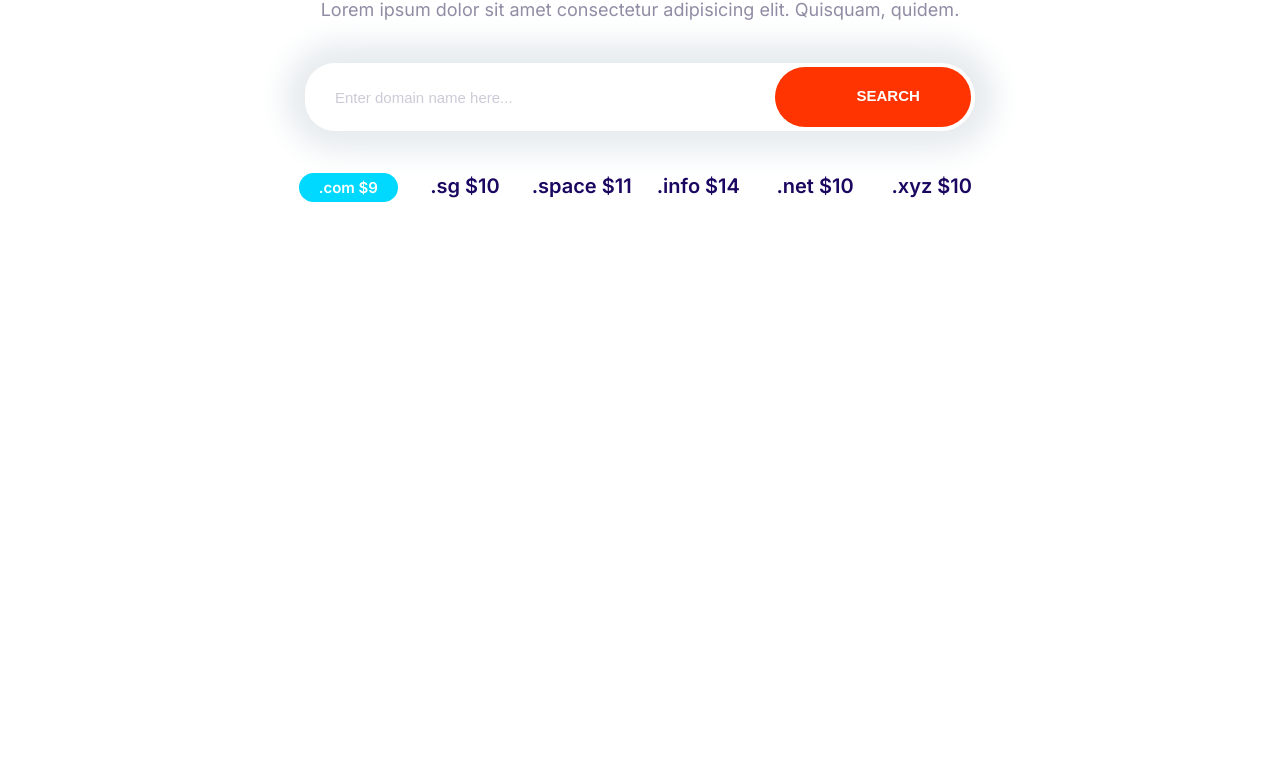
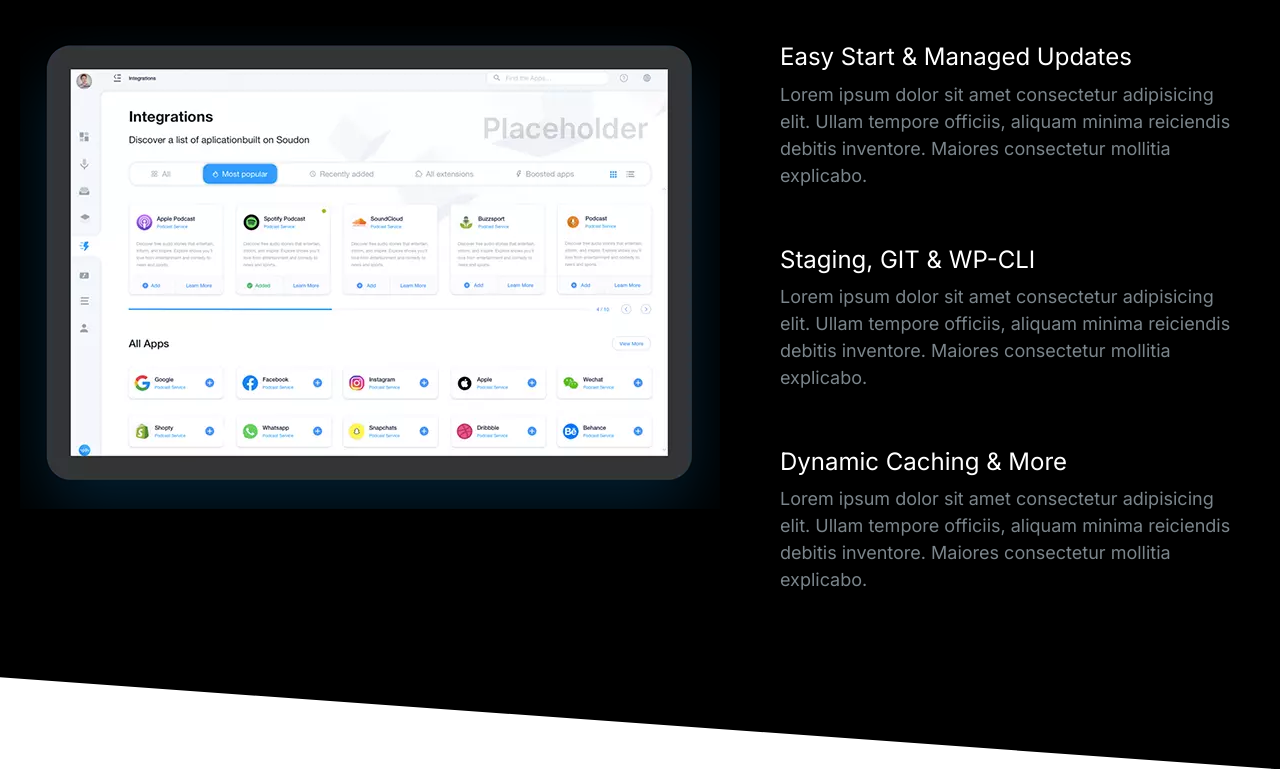
Before and after one commit to Frostexists/frostify, a plain HTML site: page playground.html in a window 1280 px wide. Shown: the part 151-920 px from the top of the page. Before the commit the page ends 800 px from the top, so only its background shows below. Drawn offline with Linux system fonts and the light colour scheme.

```diff
--- a/playground.html
+++ b/playground.html
@@ -12,26 +12,70 @@
     <link rel="stylesheet" href="css/styles.css">
 </head>
 <body>
-    <section class="block container block--domain">
-        <header class="block__header">
-            <h2>Starting at $9 per month</h2>
-            <p>Lorem ipsum dolor sit amet consectetur adipisicing elit. Quisquam, quidem.</p>
-        </header>
-        <div class="input--group">
-            <input type="text" class="input" placeholder="Enter domain name here...">
-            <button class="btn btn--accent">
-                <svg class="icon icon--white">
-                    <use xlink:href="images/sprite.svg#search"></use>
-                </svg>Search</button>
-        </div>
-        <ul class="list block--domain__prices">
-            <li><span class="badge badge--secondary">.com $9</span></li>
-            <li>.sg $10</li>
-            <li>.space $11</li>
-            <li>.info $14</li>
-            <li>.net $10</li>
-            <li>.xyz $10</li>
+<section class="block block--dark block--skewed-right .block-showcase">
+    <header class="block__header">
+        <h2>User-friendly Control Panel</h2>
+    </header>
+    <div class="grid grid--1x2">
+        <picture class="block-showcase__image">
+            <source type="image/webp" srcset="images/ipad.webp 1x, images/ipad@2x.webp 2x">
+            <source type="image/png" srcset="images/ipad.png 1x, images/ipad@2x.png 2x">
+            <img src="images/ipad@2x.png" alt="">
+        </picture>
+        <ul class="list">
+            <li>
+                <div class="media">
+                    <div class="media__image">
+                        <svg class="icon icon--primary">
+                            <use xlink:href="images/sprite.svg#snap"></use>
+                        </svg>
+                    </div>
+                    <div class="media__body">
+                        <h3 class="media__title">Easy Start & Managed Updates</h3>
+                        <p>
+                            Lorem ipsum dolor sit amet consectetur adipisicing elit. Ullam tempore officiis, aliquam
+                            minima reiciendis
+                            debitis inventore. Maiores consectetur mollitia explicabo.
+                        </p>
+                    </div>
+                </div>
+            </li>
+            <li>
+                <div class="media">
+                    <div class="media__image">
+                        <svg class="icon icon--primary">
+                            <use xlink:href="images/sprite.svg#growth"></use>
+                        </svg>
+                    </div>
+                    <div class="media__body">
+                        <h3 class="media__title">Staging, GIT & WP-CLI</h3>
+                        <p>
+                            Lorem ipsum dolor sit amet consectetur adipisicing elit. Ullam tempore officiis, aliquam
+                            minima reiciendis
+                            debitis inventore. Maiores consectetur mollitia explicabo.
+                        </p>
+                    </div>
+                </div>
+            </li>
+            <li>
+                <div class="media">
+                    <div class="media__image">
+                        <svg class="icon icon--primary">
+                            <use xlink:href="images/sprite.svg#wordpress"></use>
+                        </svg>
+                    </div>
+                    <div class="media__body">
+                        <h3 class="media__title">Dynamic Caching & More</h3>
+                        <p>
+                            Lorem ipsum dolor sit amet consectetur adipisicing elit. Ullam tempore officiis, aliquam
+                            minima reiciendis
+                            debitis inventore. Maiores consectetur mollitia explicabo.
+                        </p>
+                    </div>
+                </div>
+            </li>
         </ul>
-    </section>
+    </div>
+</section>
 </body>
 </html>
```
Also changed, not shown: index.html (+17 -12 lines).
